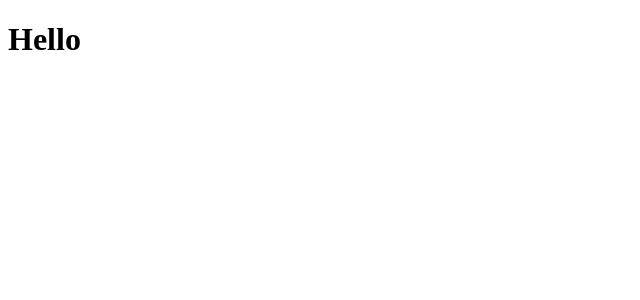
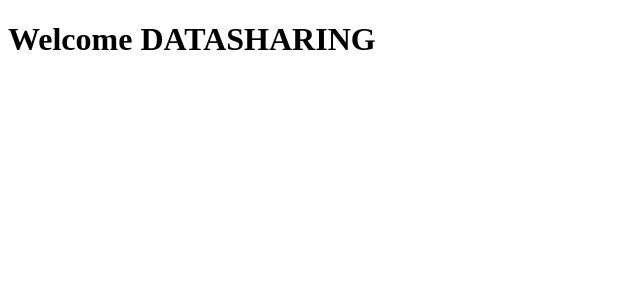
Before and after one commit to shoaib2132/DATA_SHARING, an Angular app: page / in a window 1280 px wide. Shown: the top 300 px of the page, without its empty margins (0-640 px from the left). Built offline with nearby package versions, Linux system fonts and the light colour scheme.

Commit message:
Checking Changes Commit

```diff
--- a/src/app/app.component.html
+++ b/src/app/app.component.html
@@ -1,3 +1,3 @@
-<h1>Hello</h1>
+<h1>Welcome DATASHARING</h1>
 
 <router-outlet />
```
